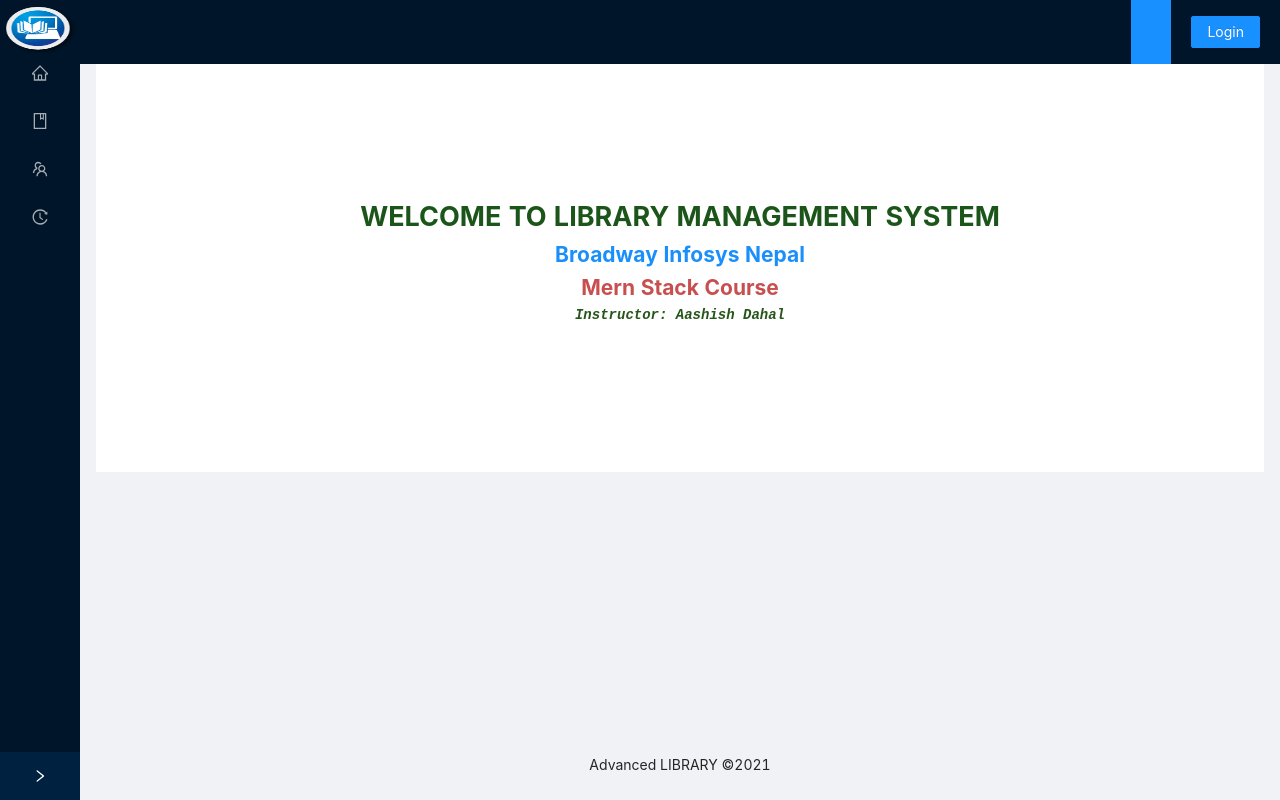
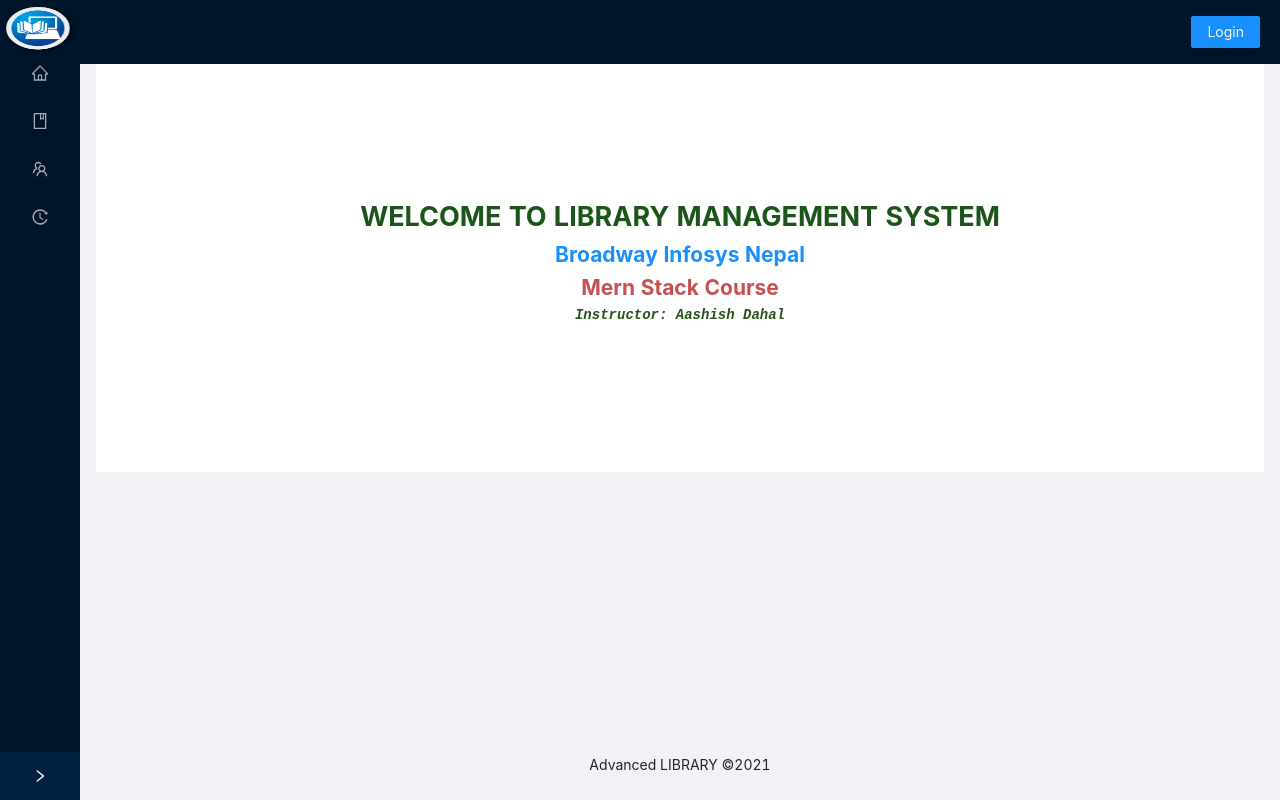
Before and after one commit to ameetshrma1/lms-client, a React (Create React App) app: page / in a window 1280 px wide. Built offline with nearby package versions, Linux system fonts and the light colour scheme; no server answers.

Commit message:
some minor fixes

```diff
--- a/src/components/MainComponent.tsx
+++ b/src/components/MainComponent.tsx
@@ -124,14 +124,13 @@
                 </Button>
               )}
             </Menu.Item>
-
-            <Menu.Item key="2">
-              {cookie && (
+            {cookie && (
+              <Menu.Item key="2">
                 <Popover content={user.email} title={user.fullName}>
                   <Button type="primary">Admin</Button>
                 </Popover>
-              )}
-            </Menu.Item>
+              </Menu.Item>
+            )}
           </Menu>
         </Header>
         <Content style={{ margin: "0 16px" }}>{props.children}</Content>
```
